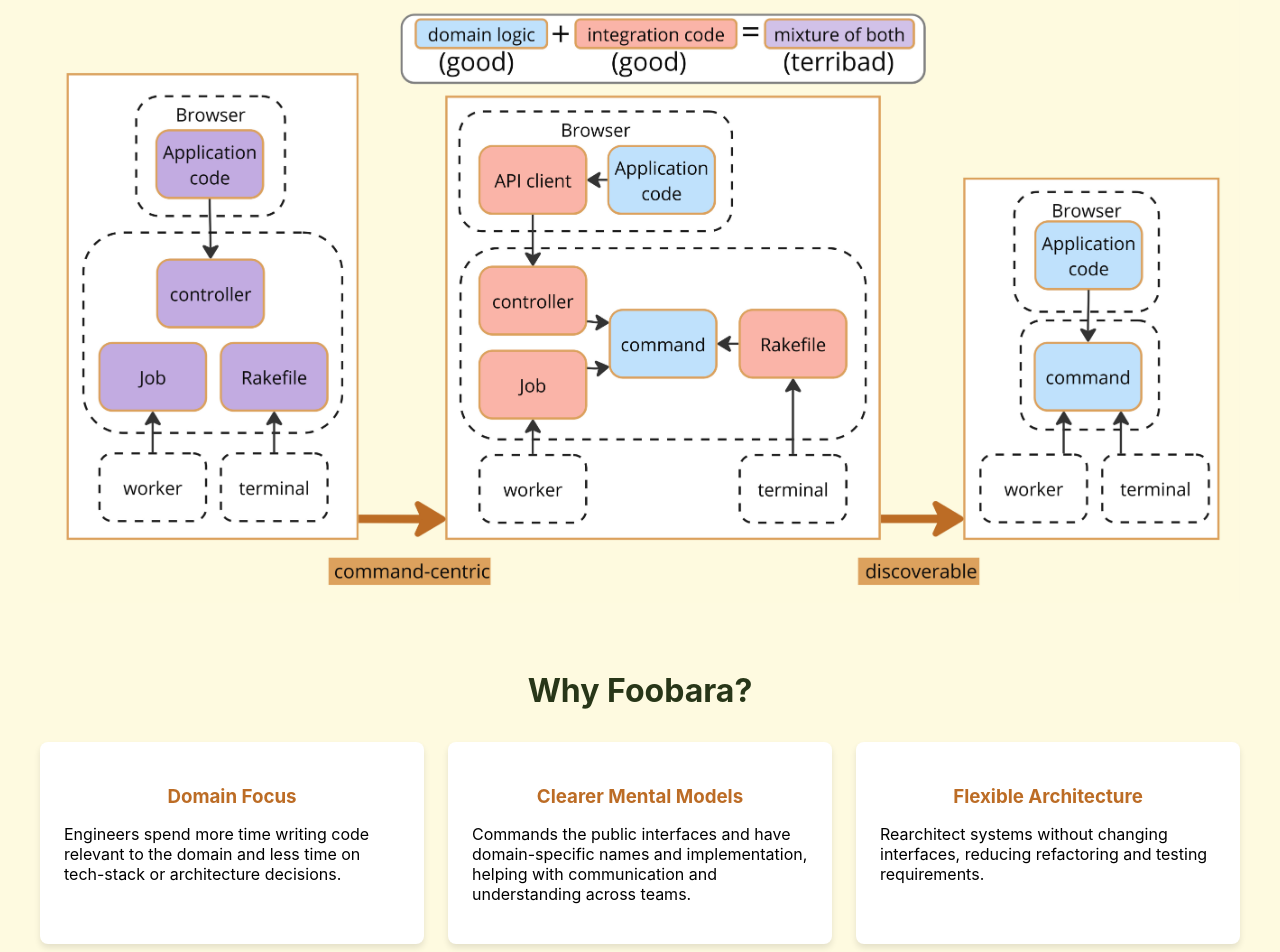
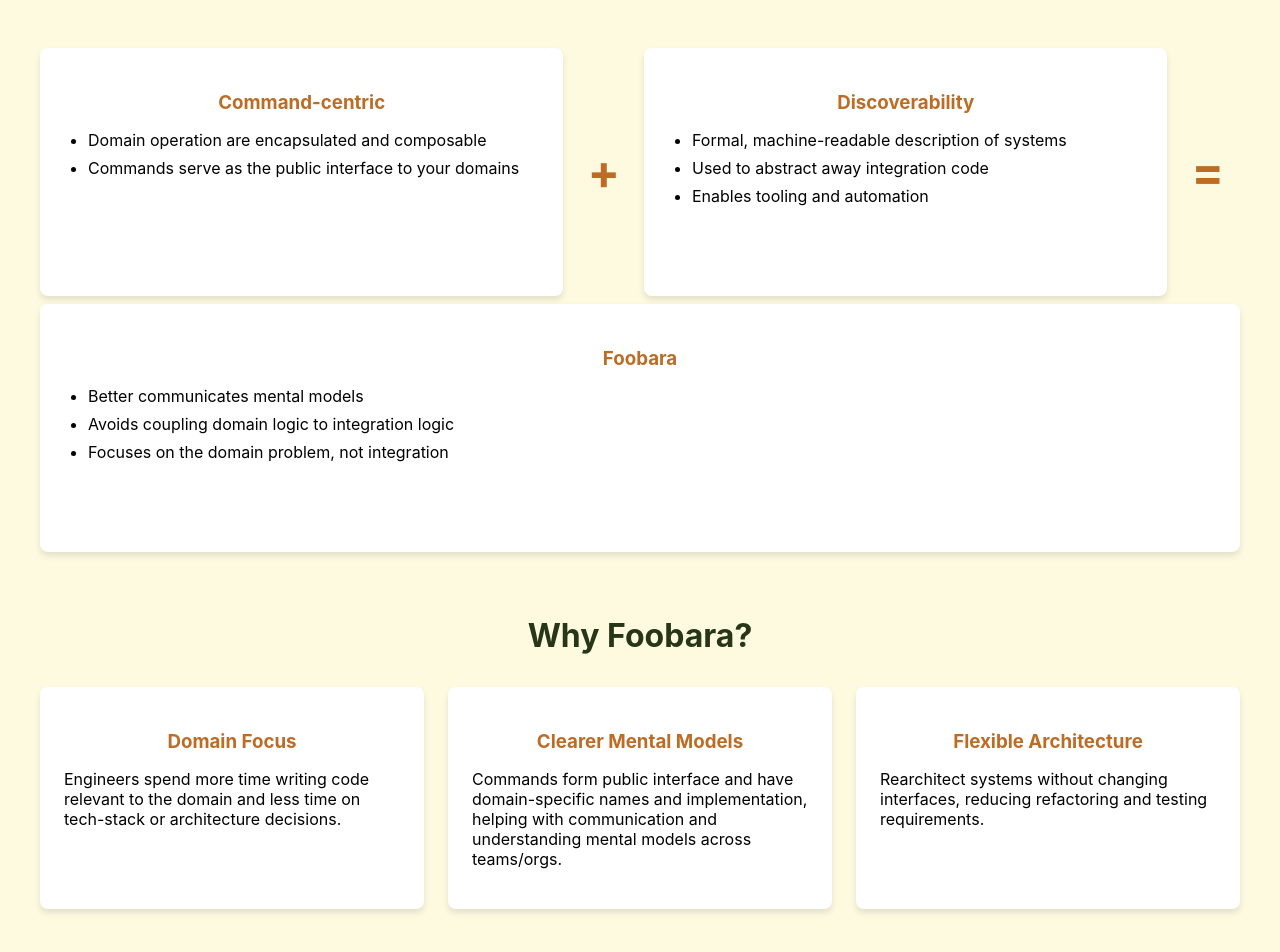
Before and after one commit to foobara/foobara-www, a React (Create React App) app: page / in a window 1280 px wide. Shown: the part 2060-3012 px from the top of the page. Built offline with nearby package versions, Linux system fonts and the light colour scheme; the HTML template or start-up script is replaced by a standard one.

Commit message:
Some homepage copy improvements

```diff
--- a/src/Home.tsx
+++ b/src/Home.tsx
@@ -23,14 +23,22 @@
 
       <SimpleCommandCodeDemo/>
 
+      <section className="diagram-section">
+        <div className="diagram-container">
+          <img
+            src="/cc_plus_discoverable.jpg"
+            alt="Diagram showing how Foobara combines command-centric approach with discoverability"
+            className="diagram-image"
+          />
+        </div>
+      </section>
+
       <section className="features-section">
-        <h2>Core Features & Concepts</h2>
-
         <div className="feature-group">
           <div className="feature">
             <h3>Command-centric</h3>
             <ul>
-              <li>Encapsulate high-level domain operations</li>
+              <li>Domain operation are encapsulated and composable</li>
               <li>Commands serve as the public interface to your domains</li>
             </ul>
           </div>
@@ -41,31 +49,21 @@
             <h3>Discoverability</h3>
             <ul>
               <li>Formal, machine-readable description of systems</li>
-              <li>Abstract away integration code</li>
-              <li>Enable tooling and automation</li>
+              <li>Used to abstract away integration code</li>
+              <li>Enables tooling and automation</li>
             </ul>
           </div>
 
           <div className="operator">=</div>
 
           <div className="feature">
-            <h3>Domain Complexity Management</h3>
+            <h3>Foobara</h3>
             <ul>
-              <li>Better communicate mental models</li>
-              <li>Avoid coupling domain logic to integration logic</li>
-              <li>Focus on domain problems, not infrastructure</li>
+              <li>Better communicates mental models</li>
+              <li>Avoids coupling domain logic to integration logic</li>
+              <li>Focuses on the domain problem, not integration</li>
             </ul>
           </div>
-        </div>
-      </section>
-
-      <section className="diagram-section">
-        <div className="diagram-container">
-          <img
-            src="/cc_plus_discoverable.jpg"
-            alt="Diagram showing how Foobara combines command-centric approach with discoverability"
-            className="diagram-image"
-          />
         </div>
       </section>
 
@@ -79,8 +77,8 @@
 
           <div className="benefit-item">
             <h3>Clearer Mental Models</h3>
-            <p>Commands the public interfaces and have domain-specific names and implementation, helping with
-            communication and understanding across teams.</p>
+            <p>Commands form public interface and have domain-specific names and implementation, helping with
+            communication and understanding mental models across teams/orgs.</p>
           </div>
 
           <div className="benefit-item">
```
